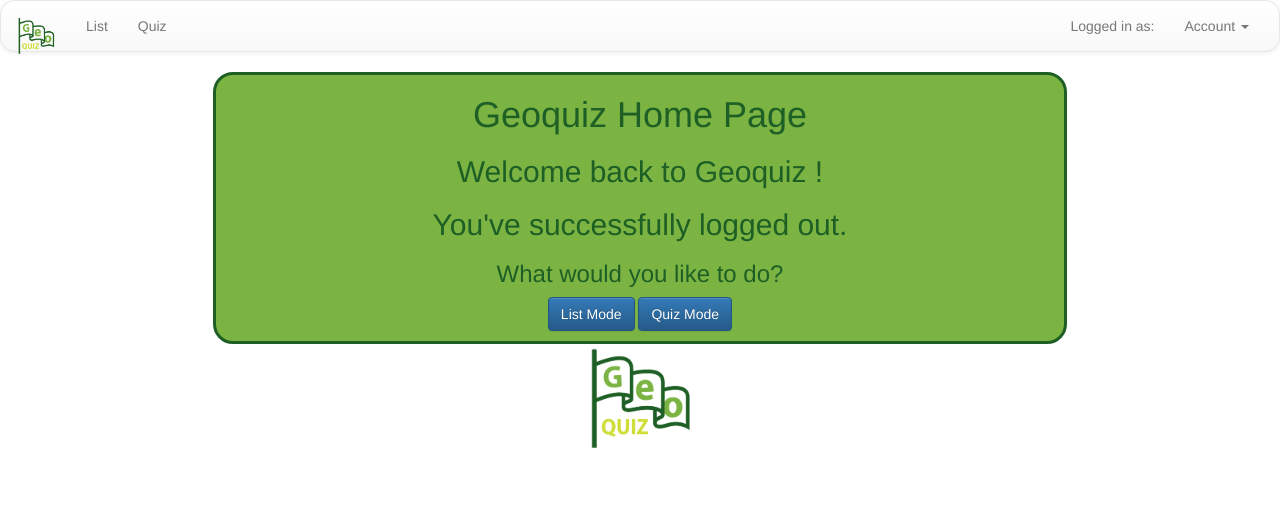
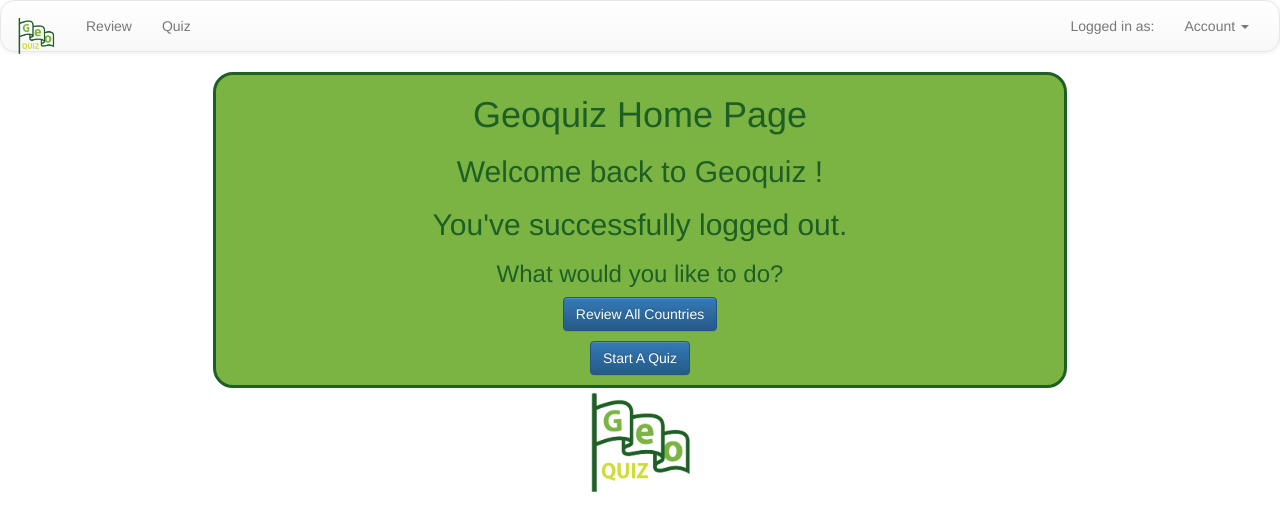
Before and after one commit to TheArchDev/geoquiz, a Django app: page /logout/ in a window 1280 px wide. Shown: the top 531 px of the page. Run offline with Django 3.2, Linux system fonts and the light colour scheme; some libraries are stand-ins or nearby versions.

Commit message:
Change key words in main buttons on home page and navbar

```diff
--- a/geoquiz/templates/geoquiz/base.html
+++ b/geoquiz/templates/geoquiz/base.html
@@ -38,7 +38,7 @@
 	    <!-- Collect the nav links, forms, and other content for toggling -->
 	    <div class="collapse navbar-collapse" id="bs-example-navbar-collapse-1">
 	      <ul class="nav navbar-nav">
-	        <li><a href="/list">List <span class="sr-only">(current)</span></a></li>
+	        <li><a href="/list">Review<span class="sr-only">(current)</span></a></li>
 	        <li><a href="/quiz">Quiz</a></li>
 <!-- 	        <li class="dropdown">
 	        	<a href="#" class="dropdown-toggle" data-toggle="dropdown" role="button" aria-haspopup="true" aria-expanded="false">Dropdown <span class="caret"></span></a>
--- a/geoquiz/templates/geoquiz/home.html
+++ b/geoquiz/templates/geoquiz/home.html
@@ -15,7 +15,8 @@
 			<h2>Welcome back to Geoquiz {{ user.username}}!</h2>
 			<h2>{{ logout_message }}</h2>
 			<h3>What would you like to do?</h3>
-            <p><a href="/list" class="btn btn-primary" role="button">List Mode</a> <a href="/quiz" class="btn btn-primary" role="button">Quiz Mode</a></p>
+            <p><a href="/list" class="btn btn-primary" role="button">Review All Countries</a></p>
+            <p><a href="/quiz" class="btn btn-primary" role="button">Start A Quiz</a></p>
 		</div>
 		<div class="col-md-2"></div>
 	</div>
```
